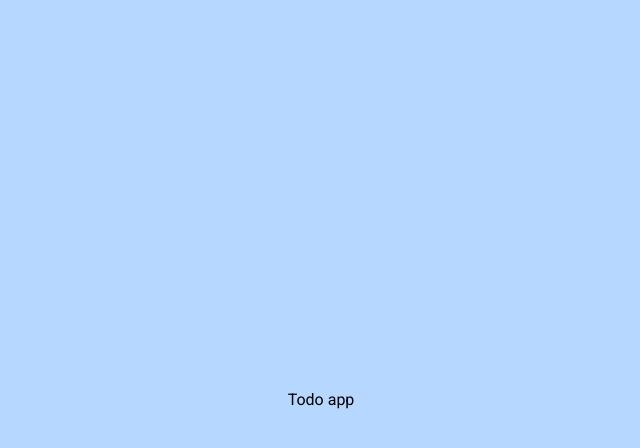
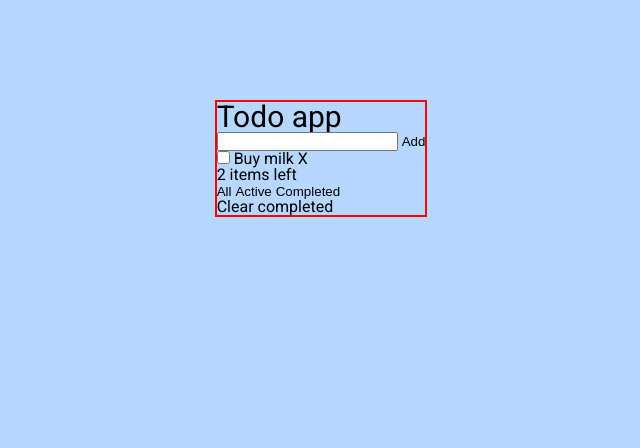
Before and after one commit to YarivGilad/todo-js-start, a website built with Vite: page index.html in a window 1280 px wide. Shown: the whole page, without its empty margins (319-959 px from the left). Built offline with nearby package versions, Linux system fonts and the light colour scheme.

Commit message:
created minimum elements before style

```diff
--- a/index.html
+++ b/index.html
@@ -8,7 +8,32 @@
     <link rel="stylesheet" href="sass/main.scss">
   </head>
   <body>
-    <div id="app">Todo app</div>
+    <div>
+      <div class="wrapper">
+        <h1>Todo app</h1>
+        <form>
+          <input type="text" id="task-input">
+          <button>Add</button>
+        </form>
+        <ul class="todo-list">
+          <li class="todo-item">
+            <input type="checkbox" id="check">
+            <label for="check">Buy milk</label>
+            <span>X</span>
+          </li>
+        </ul>
+        <footer>
+          <span>2 items left</span>
+          <div class="filters-box">
+            <button class="filter-btn">All</button>
+            <button class="filter-btn">Active</button>
+            <button class="filter-btn">Completed</button>
+          </div>
+          <a href="#">Clear completed</a>
+        </footer>
+      </div>
+
+    </div>
     <script type="module" src="js/main.js"></script>
   </body>
 </html>
--- a/js/main.js
+++ b/js/main.js
@@ -1 +1 @@
-alert('hello');
+// alert('hello');
--- a/sass/main.scss
+++ b/sass/main.scss
@@ -8,9 +8,15 @@
 * Add your own CSS code below...
 */
 body{
-  background-color: rgb(182, 215, 255);
+    background-color: rgb(182, 215, 255);
+    padding-top: 10rem;
+    @include flex-box($ai:flex-start);
+    .wrapper{
 
-  @include flex-box(column, center, center);
+        border:red solid 2px;
+        // width: 50rem;
+        // margin: 0 auto;
 
+    }
 
 }
```
